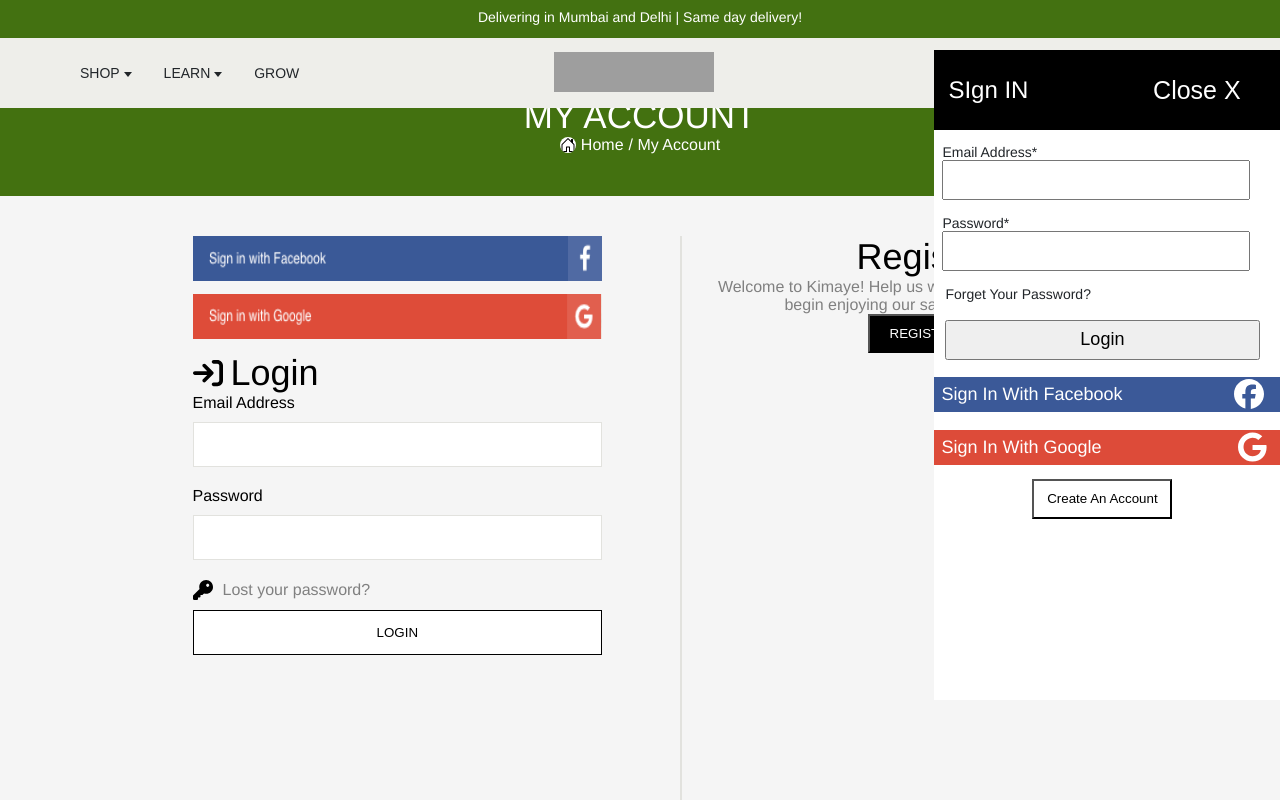
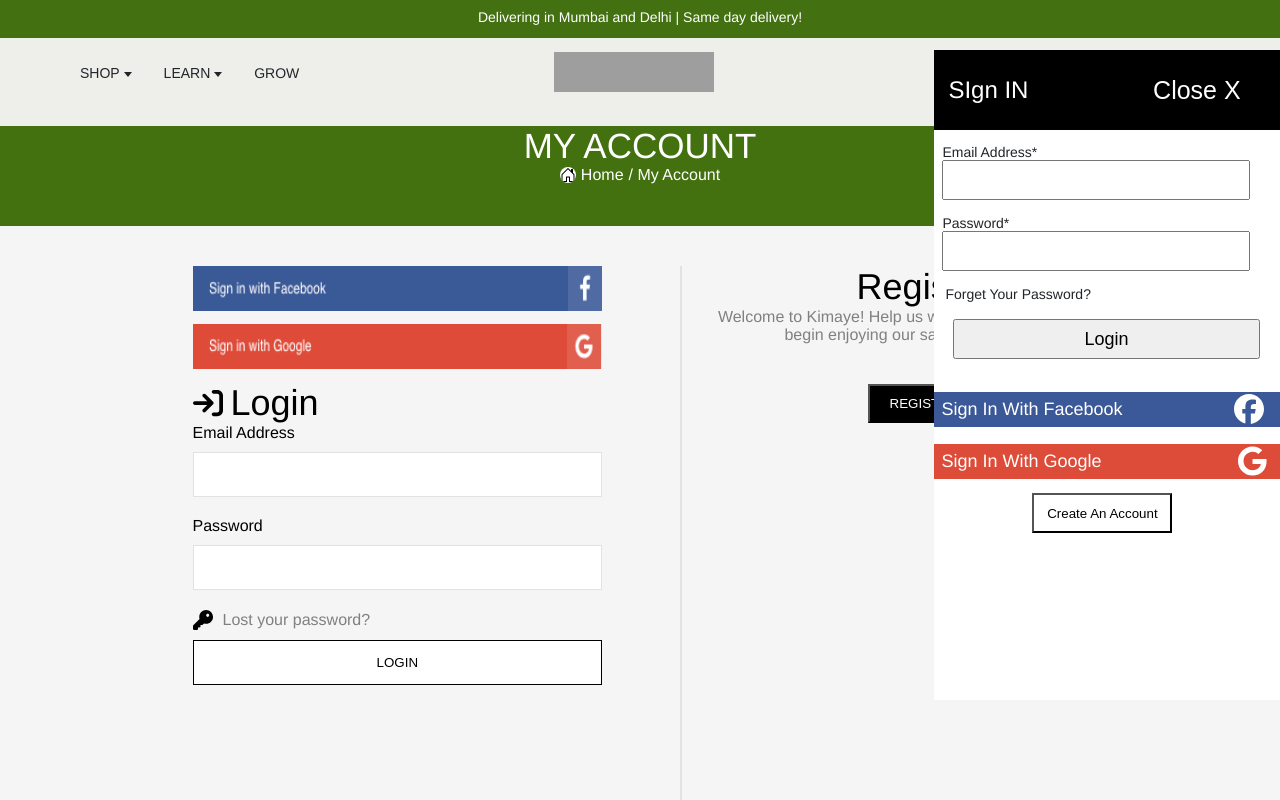
Before and after one commit to ribhar/Kimaye, a React (Create React App) app in the folder Frontend/app/: page /auth in a window 1280 px wide. Both pictures are taken after a click on the icon 1119 px from the left and 75 px from the top of the page. Shown: the top 800 px of the page. Built offline with nearby package versions, Linux system fonts and the light colour scheme; grey boxes are pictures that could not be loaded.

Commit message:
auth model

```diff
--- a/Frontend/app/src/components/Modals Components/accountModal.js
+++ b/Frontend/app/src/components/Modals Components/accountModal.js
@@ -1,9 +1,29 @@
 import { FontAwesomeIcon } from "@fortawesome/react-fontawesome";
 import React from "react";
 import {faFacebook,faGoogle } from '@fortawesome/free-brands-svg-icons'
-
+import axios from "axios"
 
 function Modal({ setOpenModal }) {
+  const [email, setEmail] = React.useState("");
+  const [password, setPassword] = React.useState("");
+  const handleSubmit = (e) => {
+    e.preventDefault()
+    const user = {
+      Email: email,
+      Password: password
+    }
+    const URL = "http://localhost:8080/auth/login"
+    axios.post(URL, user).then(print => {
+      if (print.data.Message == "Invalid credentials")
+        alert("Invalid Credentials");
+      else {
+        console.log(print.data)
+        localStorage.setItem("Account", JSON.stringify(print.data.valid[0]))
+        setOpenModal(false);
+        alert("Login successful")
+      }
+    })
+  }
   return (
     <div className="modalBackground">
       <div className="modalContainer">
@@ -18,16 +38,18 @@ function Modal({ setOpenModal }) {
           </button>
         </div>
         <div className="inputBox">
+          <form onSubmit={(e) =>handleSubmit(e)}>
           <label>Email Address*</label>
           <br/>
-         <input type="text"/>
+         <input onChange={(e)=>setEmail(e.target.value)} type="text"/>
          <br/>
          <label>Password*</label>
           <br/>
-         <input type="text"/>
+         <input onChange={(e)=>setPassword(e.target.value)} type="text"/>
          <p>Forget Your Password?</p>
+        <input type="submit" className="loginButton" value="Login" />
+          </form>
         </div>
-        <button className="loginButton">Login</button>
         <div style={{backgroundColor:'#3B5998',height:'35px',marginTop:'5%',color:'white',cursor:'pointer',display:'flex',gap:'30%'}}>
           <p style={{margin:'2%',fontSize:'18px'}}>Sign In With Facebook</p><FontAwesomeIcon icon={faFacebook} style={{height:"30px",borderRadius:'5px', cursor:"pointer",marginTop:'2px'}} />
         </div>
--- a/Frontend/app/src/pages/Authentication.jsx
+++ b/Frontend/app/src/pages/Authentication.jsx
@@ -12,6 +12,7 @@ const Title = styled.p`
   text-align: center;
   font-size: 35px;
   margin-bottom: 0px;
+  margin-top: 30px;
 `;
 const Container = styled.div`
   display: flex;
@@ -37,6 +38,7 @@ const Button = styled.button`
   color: white;
   padding: 10px 20px;
   cursor: pointer;
+  margin-top: 40px;
 `;
 function Authentication() {
   const [auth, setAuth] = React.useState(true);
@@ -151,16 +153,17 @@ function Authentication() {
             <p style={{ color: "white", fontSize: "16px" }}>/ My Account</p>
           </div>
         </Green>
-        <Child style={{ width: "50%", margin: "auto" }}>
+        <Child style={{ width: "50%", margin: "auto", height: "200px" }}>
           <div
             style={{
               display: "flex",
               alignItems: "center",
-              justifyContent: "center",
+                justifyContent: "center",
+              marginTop: "30px"
             }}
           >
-            <h3 style={{ color: "#437110 ", marginRight: "5px" }}>Name</h3>
-            <p>{data.FirstName}</p>
+            <h1 style={{ color: "#437110 ", marginRight: "5px" }}>Name</h1>
+            <h1>{data.FirstName}</h1>
           </div>
           <div
             style={{
@@ -169,8 +172,8 @@ function Authentication() {
               justifyContent: "center",
             }}
           >
-            <h3 style={{ color: "#437110 ", marginRight: "5px" }}>Email</h3>
-            <p>{data.Email}</p>
+            <h1 style={{ color: "#437110 ", marginRight: "5px" }}>Email</h1>
+            <h1>{data.Email}</h1>
           </div>
           <Button onClick={() => handleLogout()}>LOGOUT</Button>
         </Child>
```
